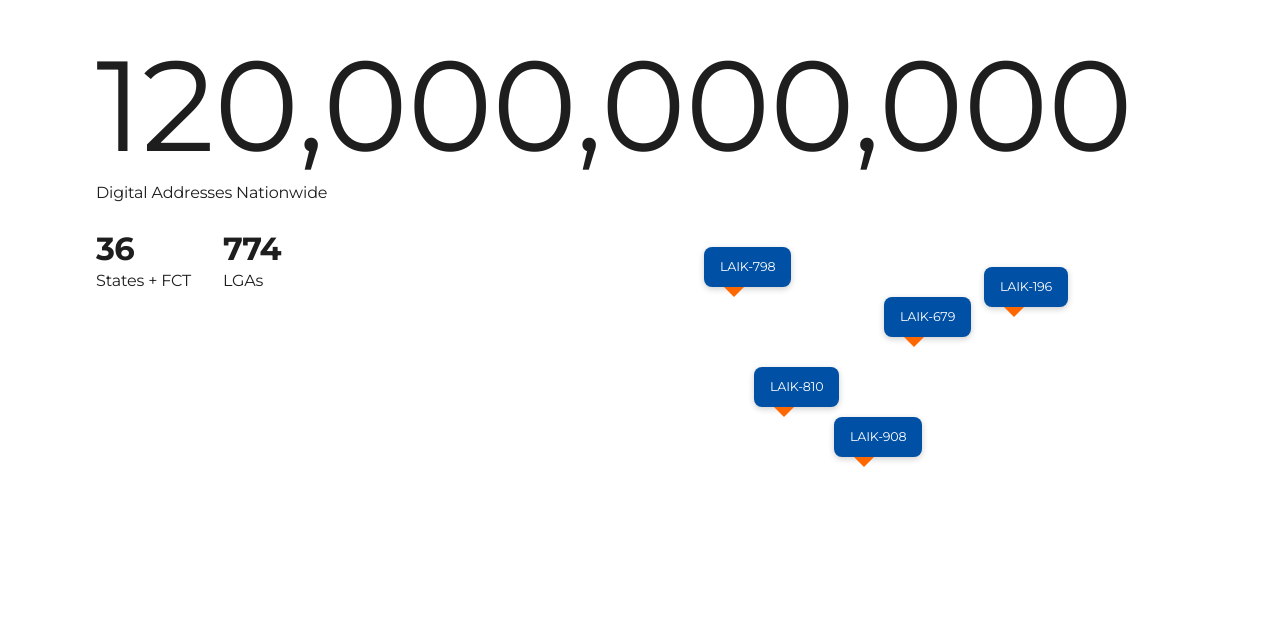
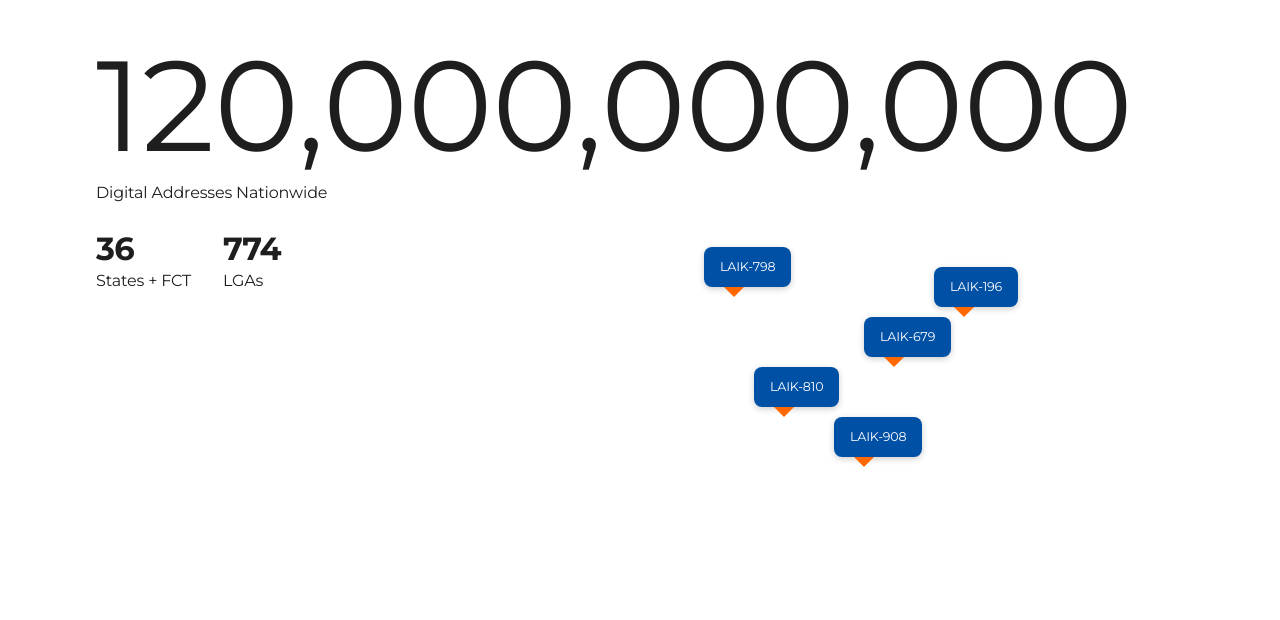
Before and after one commit to mcchukwu/aig-land, a website built with Vite: page index.html in a window 1280 px wide. Shown: the part 1014-1634 px from the top of the page. Built offline with nearby package versions, Linux system fonts and the light colour scheme; some packages are replaced by stand-ins of ours.

Commit message:
touched the pins again

```diff
--- a/index.html
+++ b/index.html
@@ -67,13 +67,13 @@
 							<div class="pin" id="pin2" style="left: 70px; top: 150px">
 								LAIK-810
 							</div>
-							<div class="pin" id="pin3" style="left: 200px; top: 80px">
+							<div class="pin" id="pin3" style="left: 180px; top: 100px">
 								LAIK-679
 							</div>
 							<div class="pin" id="pin4" style="left: 150px; top: 200px">
 								LAIK-908
 							</div>
-							<div class="pin" id="pin5" style="left: 300px; top: 50px">
+							<div class="pin" id="pin5" style="left: 250px; top: 50px">
 								LAIK-196
 							</div>
 						</div>
```
